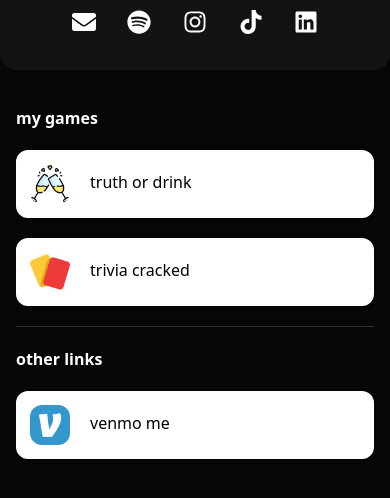
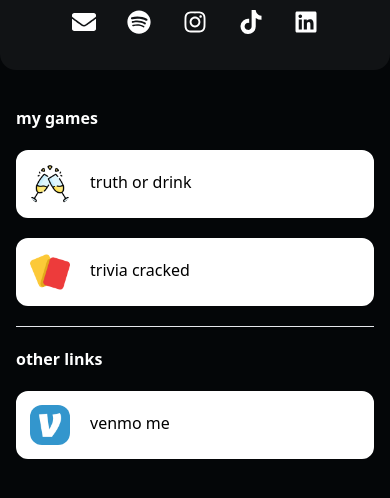
Before and after one commit to aravindnatch/aravindnatch.github.io, a Next.js app: page /mobile in a window 390 px wide. Shown: the part 188-686 px from the top of the page. Built offline with nearby package versions, Linux system fonts and the light colour scheme.

Commit message:
updated mobile link logic

```diff
--- /dev/null
+++ b/data/links.json
@@ -0,0 +1,27 @@
+[
+  {
+    "name": "my games",
+    "links": [
+      {
+        "name": "truth or drink",
+        "link": "https://tod.aru.wtf",
+        "icon": "/icons/tod.png"
+      },
+      {
+        "name": "trivia cracked",
+        "link": "https://aravindnatch.me/trivia",
+        "icon": "/icons/trivia.png"
+      }
+    ]
+  },
+  {
+    "name": "other links",
+    "links": [
+      {
+        "name": "venmo me",
+        "link": "https://venmo.com/@aravindnatch?txn=pay&note=<3",
+        "icon": "/icons/venmo.png"
+      }
+    ]
+  }
+]
--- a/pages/mobile.tsx
+++ b/pages/mobile.tsx
@@ -1,5 +1,7 @@
 import type { NextPage } from 'next'
 import Head from 'next/head'
+
+import links from '../data/links.json'
 
 import {
   FaTiktok,
@@ -70,37 +72,33 @@
 
       <div className="bg-[#111315] w-full rounded-b-3xl p-2"></div>
 
-      <div className="container max-w-2xl mt-5 p-4">
-        <div className="w-full pb-5">
-          <h2 className="text-white text-left font-semibold">my games</h2>
-        </div>
-
-        <a href="https://tod.aru.wtf" target="_blank">
-          <div className="rounded-xl w-full border-2 border-white p-3 mb-5 bg-white">
-              <img src="/icons/tod.png" className="rounded-xl w-10 h-10 inline mr-5"/>
-              <h1 className="right text-center text-black items-left inline">truth or drink</h1>
-          </div>
-        </a>
-
-        <a href="https://aravindnatch.me/trivia" target="_blank">
-          <div className="rounded-xl w-full border-2 border-white p-3 mb-5 bg-white">
-              <img src="/icons/trivia.png" className="rounded-xl w-10 h-10 inline mr-5"/>
-              <h1 className="right text-center items-left inline">trivia cracked</h1>
-          </div>
-        </a>
-
-        <hr className="opacity-20"/>
-
-        <div className="w-full py-5">
-          <h2 className="text-white text-left font-semibold">other links</h2>
-        </div>
-
-        <a href="https://venmo.com/@aravindnatch?txn=pay&note=<3" target="_blank">
-          <div className="rounded-xl w-full border-2 border-white p-3 mb-5 bg-white">
-              <img src="/icons/venmo.png" className="rounded-xl w-10 h-10 inline mr-5"/>
-              <h1 className="right text-center items-left inline">venmo me</h1>
-          </div>
-        </a>
+      <div className="container max-w-2xl p-4">
+        {
+            links.map((items, index) =>
+              <>
+                <div className="w-full py-5">
+                  <h2 className="text-white text-left font-semibold">{items['name']}</h2>
+                </div>
+                {
+                  items['links'].map((link) =>
+                    <>
+                      <a href={link['link']} target="_blank">
+                        <div className="rounded-xl w-full border-2 border-white p-3 mb-5 bg-white">
+                            <img src={link['icon']} className="rounded-xl w-10 h-10 inline mr-5"/>
+                            <h1 className="right text-center text-black items-left inline">{link['name']}</h1>
+                        </div>
+                      </a>
+                    </>
+                  )
+                }
+                {
+                  index < links.length - 1
+                  ? (<hr className="opacity-2s0"/>)
+                  : null
+                }
+              </>
+            )
+        }
       </div>
     </div>
   )
```
